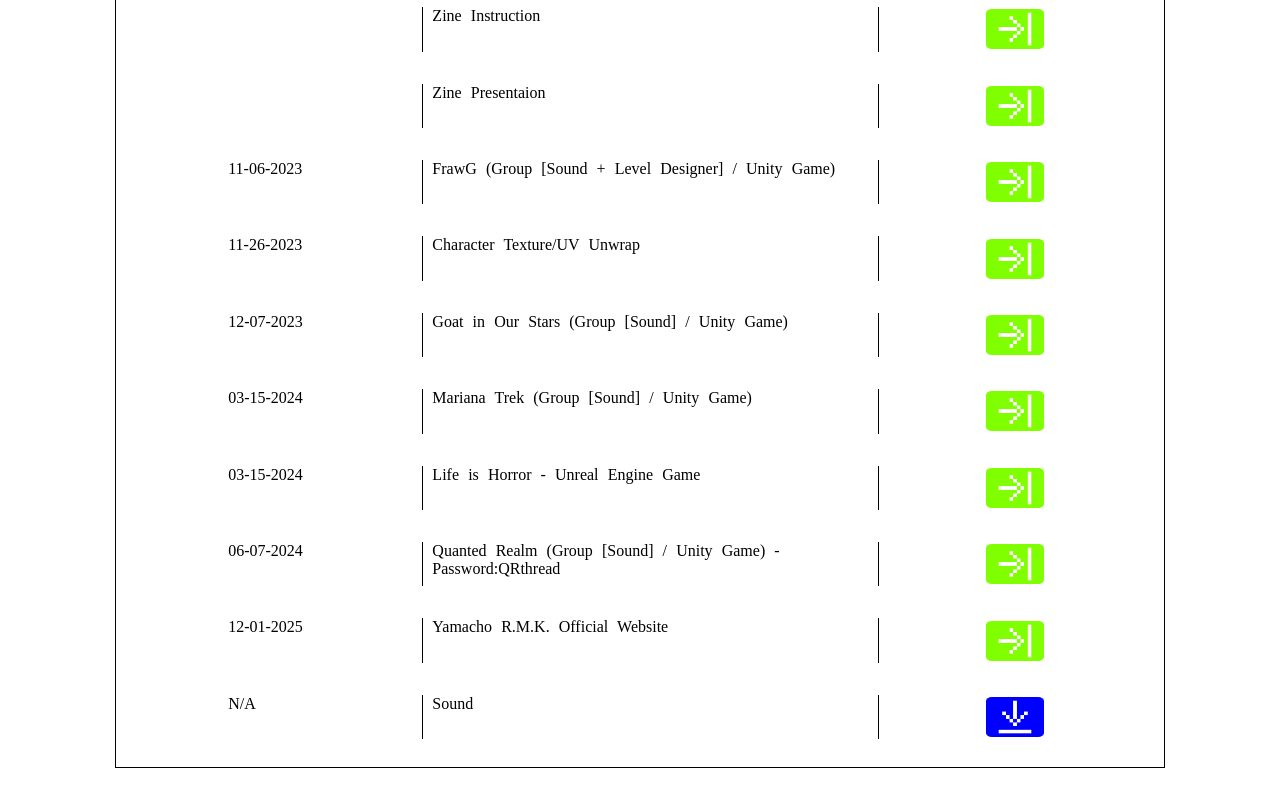
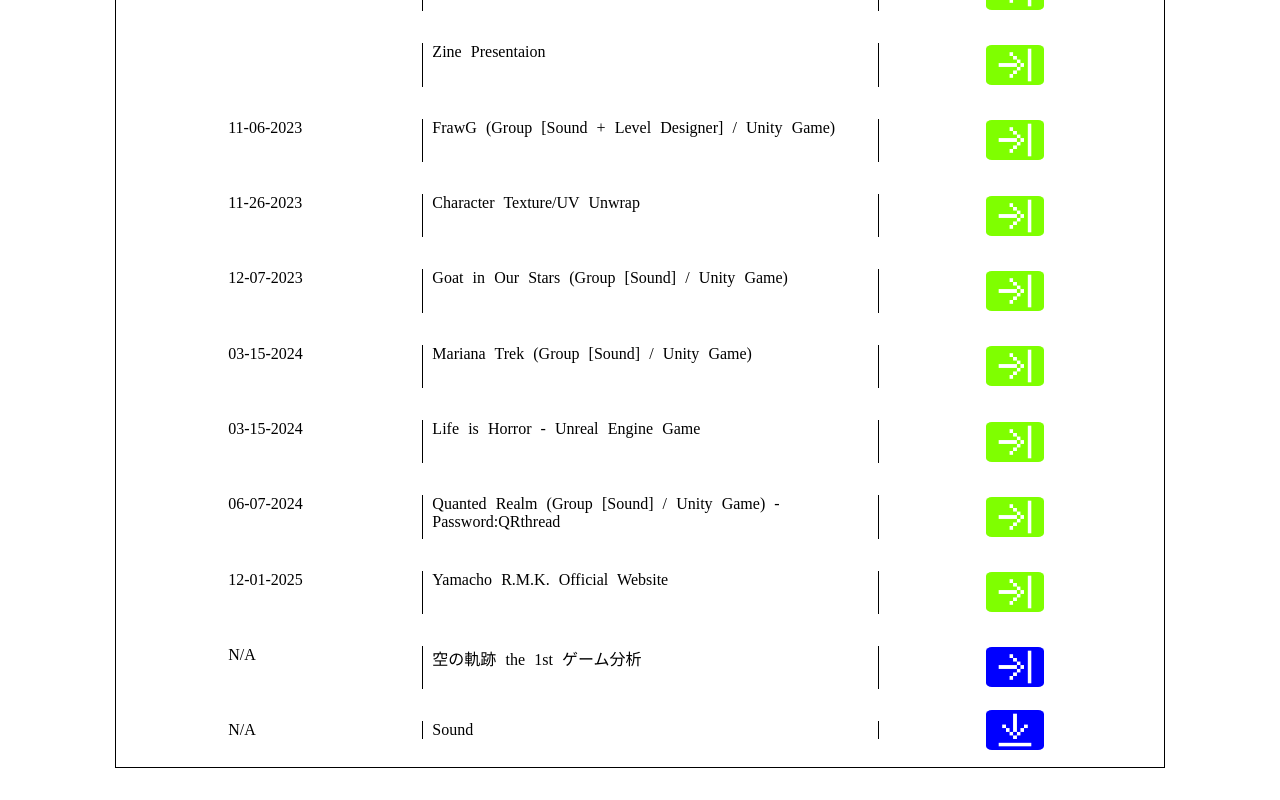
Before and after one commit to ShoJapan/mainWebsite, a plain HTML site: page 2_downloads/index.html in a window 1280 px wide. Shown: the part 3052-3852 px from the top of the page. Drawn offline with nearby package versions, Linux system fonts and the light colour scheme.

Commit message:
add gamereport

```diff
--- a/2_downloads/index.html
+++ b/2_downloads/index.html
@@ -378,6 +378,14 @@
                 </div>
 
                 <p class = "dates"> &nbsp;N/A </p>
+                <p class = "projects"> &nbsp;空の軌跡 the 1st ゲーム分析</p>
+                <div class = "button">
+                    <a href = "https://docs.google.com/document/d/1C95BgvHf09az4RpwF4zNCBg9BtdOil83ngClhsiqE8A/edit?usp=sharing" target = "_blank" rel = "noopener" rel = "noreferrer" class="buttonImage">
+                        <img src="img/linkLogo.png"/>
+                    </a>
+                </div>
+
+                <p class = "dates"> &nbsp;N/A </p>
                 <p class = "projects"> &nbsp;Sound</p>
                 <div class = "button">
                     <a href = "doc/Sound.zip" target = "_blank" rel = "noopener" rel = "noreferrer" class="buttonImage">
```
